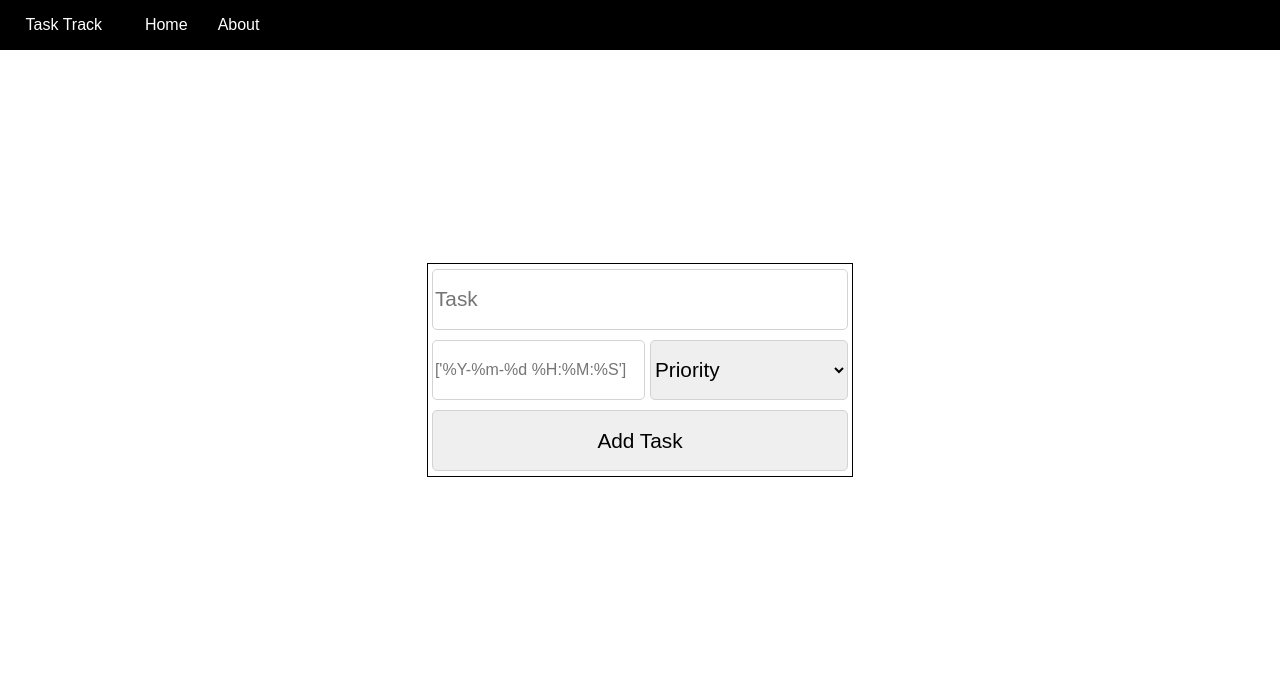
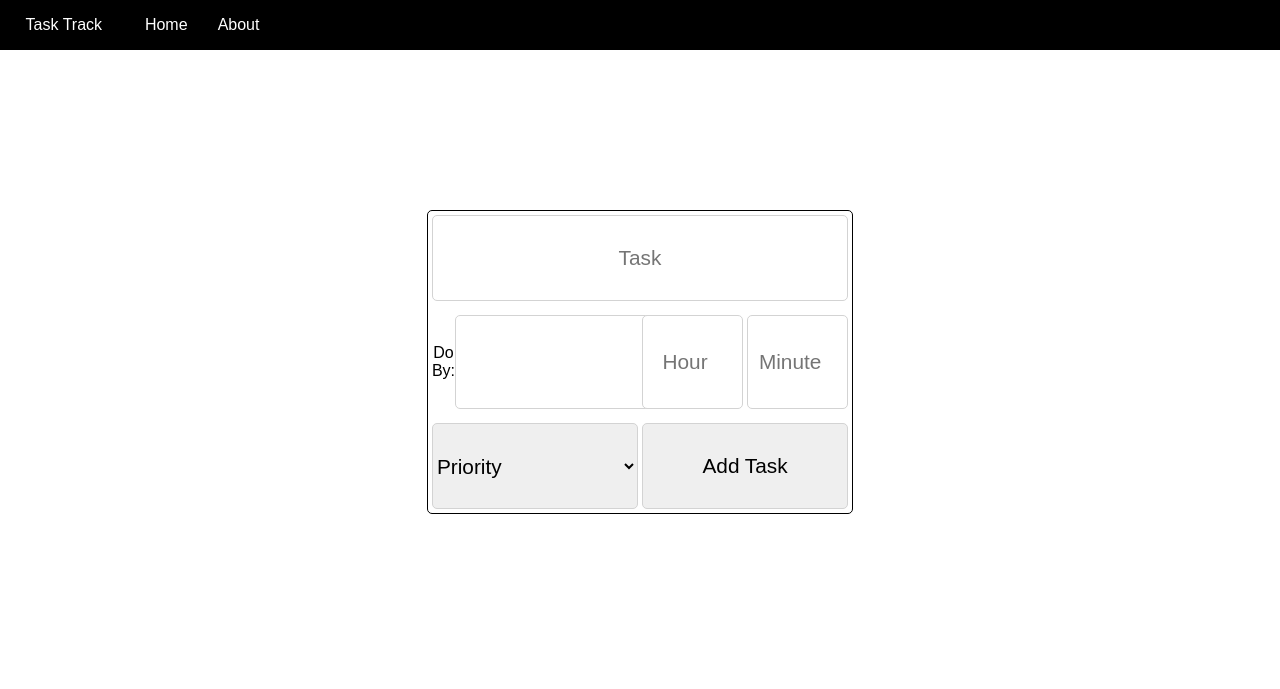
Before and after one commit to kjbrawner22/TaskTrack, a Flask app: page /list/1/new-task in a window 1280 px wide. Shown: the top 689 px of the page. Run offline with Flask 2, Linux system fonts and the light colour scheme.

Commit message:
finished basic functionality

```diff
--- a/app/forms.py
+++ b/app/forms.py
@@ -1,5 +1,6 @@
 from flask_wtf import FlaskForm
-from wtforms import StringField,SubmitField,DateTimeField,SelectField
+from wtforms import StringField,SubmitField,SelectField,IntegerField
+from wtforms_components import DateField
 from wtforms.validators import DataRequired
 
 class SearchForm(FlaskForm):
@@ -8,7 +9,9 @@ class SearchForm(FlaskForm):
 
 class TaskForm(FlaskForm):
 	text = StringField('Task', validators=[DataRequired()])
-	do_by = DateTimeField('Do By', validators=[DataRequired()])
+	do_by_date = DateField('Do By Date')
+	do_by_time_h = IntegerField('Hour')
+	do_by_time_m = IntegerField('Minute')
 	priority = SelectField('Priority',
 		                    choices=[
 		                      ('Priority', 'Priority'),
--- a/app/routes.py
+++ b/app/routes.py
@@ -1,7 +1,7 @@
 from app import app
 from app.forms import SearchForm,TaskForm
-from app.models import List
-from app.utils import list_exists,new_list_link,add_task
+from app.models import List,Task
+from app.utils import list_exists,new_list_link,add_task,get_list_by_link
 from flask import render_template,redirect,url_for
 
 @app.route('/', methods=['GET','POST'])
@@ -33,27 +33,29 @@ def new_list():
 		l = l.link
 	return redirect(url_for('list', link=new_list_link(links)))
 
-@app.route('/list/<link>/new-task')
+@app.route('/list/<link>/new-task', methods=['GET','POST'])
 def new_task(link):
+	title = "Task Track | New Task"
 	form = TaskForm()
 	if form.validate_on_submit():
-		if list_exists(link):
-			l = get_list_by_link(link)
-			add_task(text=form.text.data, do_by=form.do_by.data,
-				       priority=form.priority.data, list_id=l)
-			redirect(url_for('list', link=link))
+		l = get_list_by_link(link)
+		if l is not None:
+			if form.priority.data == "Priority":
+				form.priority.data = "None"
+			add_task(text=form.text.data, do_by_date=form.do_by_date.data,
+			       	 hour=form.do_by_time_h.data,minute=form.do_by_time_m.data,
+			       	 priority=form.priority.data, list=l)
+			return redirect(url_for('list', link=link))
 		else:
-			redirect(url_for('no_list', link=link))
-	return render_template('new-task.html', link=link, form=form)
+			return redirect(url_for('no_list', link=link))
+	print(form.errors)
+	return render_template('new-task.html', link=link, form=form, title=title)
 
 @app.route('/list/<link>')
 def list(link):
 	if not list_exists(link):
 		return redirect(url_for('no_list', link=link))
 	title = "Task Track | List " + link
-	tasks = [
-		{"text" : "test 1"},
-		{"text" : "test 2"}
-	]
+	tasks = List.query.filter_by(link=link).first().tasks
 	return render_template('list.html',
 		                     link=link, title=title, tasks=tasks)
--- a/app/static/css/new-task.css
+++ b/app/static/css/new-task.css
@@ -1,5 +1,6 @@
 input {
 	font-size: 1.3em;
+	text-align: center;
 	border: 1px solid lightgray;
 	border-radius: 5px;
 }
@@ -22,8 +23,9 @@ select:hover {
 	display: grid;
 	height: 80%;
 	grid-template-columns: repeat(3, 1fr);
-	grid-template-rows: repeat(3, 1fr);
+	grid-template-rows: repeat(4, 1fr);
 	grid-template-areas: ". . ."
+											 ". form ."
 											 ". form ."
 											 ". . .";
 }
@@ -31,13 +33,14 @@ select:hover {
 #form {
 	grid-area: form;
 	display: grid;
-	grid-template-columns: repeat(2, 1fr);
-	grid-template-areas: "text text"
-											 "date priority"
-											 "submit submit";
-	grid-column-gap: 5px;
+	grid-template-columns: repeat(4, 1fr);
+	grid-template-areas: "text text text text"
+											 "date date time-h time-m"
+											 "priority priority submit submit";
 	grid-row-gap: 5%;
+	grid-column-gap: 1%;
 	border: 1px solid black;
+	border-radius: 5px;
 	padding: 1%;
 }
 
@@ -45,15 +48,36 @@ select:hover {
 	grid-area: text;
 }
 
-#do_by {
+#date {
 	grid-area: date;
+	display: grid;
+	grid-template-columns: repeat(2, 1fr);
+	width: 100%;
+	text-align: center;
+	vertical-align: middle;
 	font-size: 1em;
+}
+
+#date p {
+	margin: auto;
+}
+
+#do_by_time_h {
+	grid-area: time-h;
+	width: 100%;
+}
+
+#do_by_time_m {
+	grid-area: time-m;
+	width: 100%;
 }
 
 #priority {
 	grid-area: priority;
+	width: 100%;
 }
 
 #submit {
 	grid-area: submit;
+	width: 100%;
 }
--- a/app/templates/index.html
+++ b/app/templates/index.html
@@ -16,7 +16,7 @@
 		</a>
 	</form>
 	{% if no_result %}
-	<p class='red'>List not found.</p>
+	<p class="red">List not found.</p>
 	{% endif %}
 </div>
 {% endblock %}
--- a/app/templates/list.html
+++ b/app/templates/list.html
@@ -16,8 +16,9 @@
 	<div id="tasks-wrapper">
 		{% for task in tasks %}
 		<div class="task-dates">
-			<p>Date Created: {{ task.timestamp }}</p>
-			<p>Do By: {{ task.do_by }}</p>
+			<p>
+				Do By: {{ task.do_by.month }}/{{ task.do_by.day }}/{{ task.do_by.year }} {{ task.do_by.hour }}:{{ task.do_by.minute }}
+			</p>
 		</div>
 		<div>
 			<p>{{ task.text }}</p>
--- a/app/templates/new-task.html
+++ b/app/templates/new-task.html
@@ -6,12 +6,17 @@
 
 {% block body %}
 <div id="form-wrapper">
-	<div id="form">
+	<form id="form" action="" method="POST">
 		{{ form.hidden_tag() }}
 		{{ form.text(placeholder=form.text.label.text) }}
-		{{ form.do_by(placeholder=form.do_by.format) }}
+		<div id="date">
+			<p>Do By:</p>
+			{{ form.do_by_date() }}
+		</div>
+		{{ form.do_by_time_h(placeholder="Hour") }}
+		{{ form.do_by_time_m(placeholder="Minute") }}
 		{{ form.priority() }}
 		{{ form.submit() }}
-	</div>
+	</form>
 </div>
 {% endblock %}
```
Also changed, not shown: app/utils.py (+7 -7 lines), requirements.txt (+7 -0 lines).
